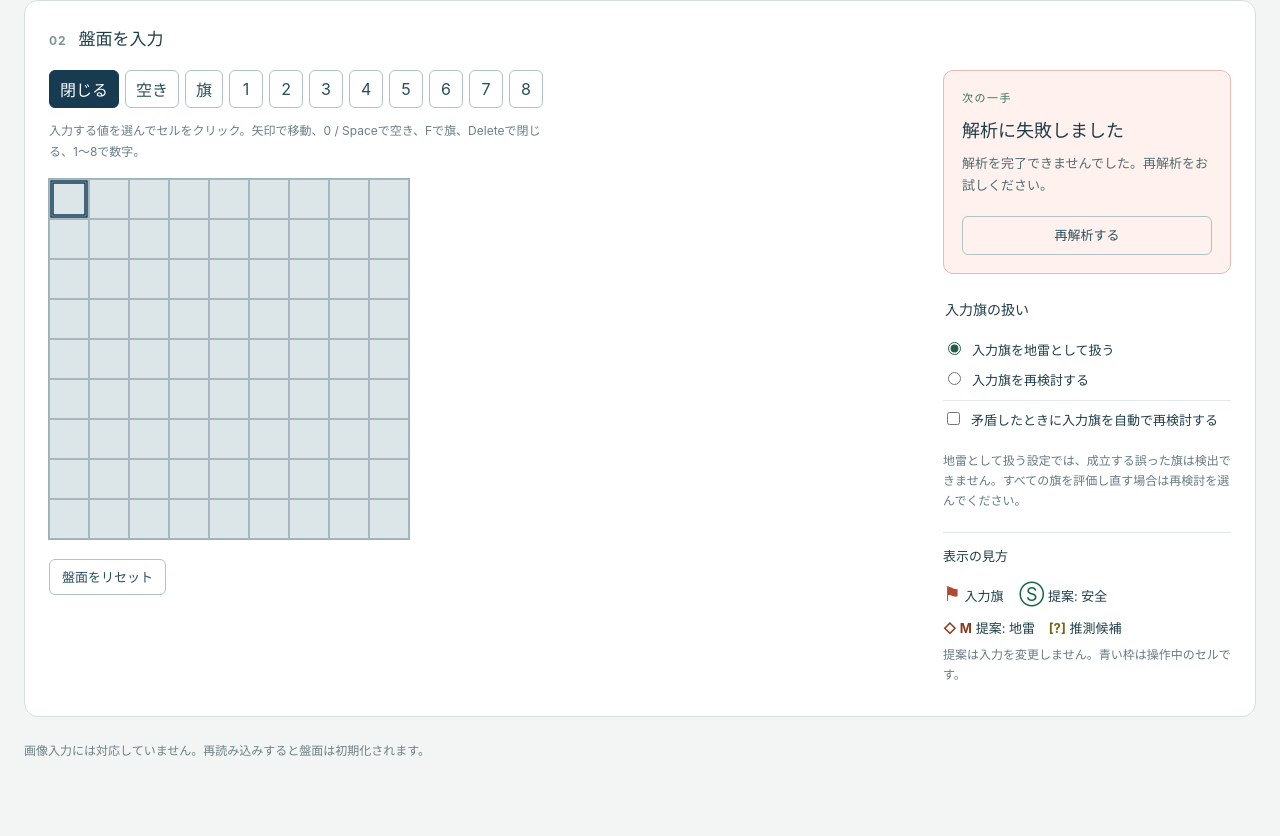
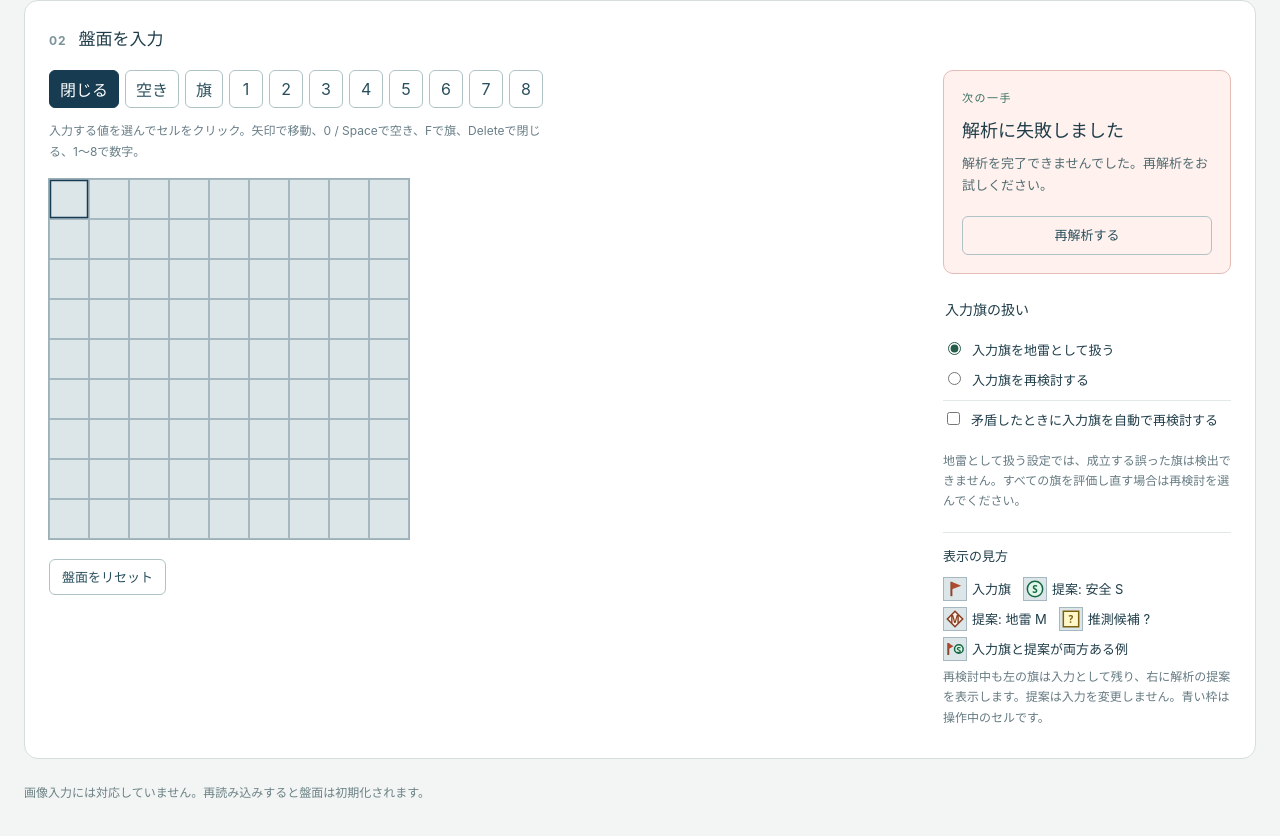
Before and after one commit to KKishikawa/minesweeper-slv, a website built with Vite: page index.html in a window 1280 px wide. Shown: the part 405-1241 px from the top of the page. Before the commit the page ends 1199 px from the top, so only its background shows below. Built offline with nearby package versions, Linux system fonts and the light colour scheme.

Commit message:
fix: align board legend and preserve reconsidered flags

```diff
--- a/src/app/app.ts
+++ b/src/app/app.ts
@@ -7,6 +7,7 @@ import { mountBoardSettings } from '../ui/board-settings';
 import { mountBoardEditor } from '../ui/board-editor';
 import { computeLayout } from '../ui/layout';
 import { statusText } from '../ui/status';
+import { renderLegend } from '../ui/board-legend';
 
 export function mountApp(root: HTMLElement, options: Partial<SolverClientOptions> = {}): { dispose(): void } {
   root.innerHTML = `
@@ -29,9 +30,10 @@ export function mountApp(root: HTMLElement, options: Partial<SolverClientOptions
           <p class="policy-note">地雷として扱う設定では、成立する誤った旗は検出できません。すべての旗を評価し直す場合は再検討を選んでください。</p>
           <p class="effective-policy"></p>
           <section class="legend" aria-label="凡例"><h3>表示の見方</h3>
-            <p><span class="legend-flag">⚑</span> 入力旗 <span class="legend-safe">Ⓢ</span> 提案: 安全</p>
-            <p><span class="legend-mine">◇ M</span> 提案: 地雷 <span class="legend-guess">[?]</span> 推測候補</p>
-            <p class="legend-note">提案は入力を変更しません。青い枠は操作中のセルです。</p>
+            <p class="legend-items"><span><canvas data-symbol="flag" aria-hidden="true"></canvas> 入力旗</span><span><canvas data-symbol="safe" aria-hidden="true"></canvas> 提案: 安全 S</span></p>
+            <p class="legend-items"><span><canvas data-symbol="mine" aria-hidden="true"></canvas> 提案: 地雷 M</span><span><canvas data-symbol="guess" aria-hidden="true"></canvas> 推測候補 ?</span></p>
+            <p class="legend-items"><span><canvas data-symbol="flag-safe" aria-hidden="true"></canvas> 入力旗と提案が両方ある例</span></p>
+            <p class="legend-note">再検討中も左の旗は入力として残り、右に解析の提案を表示します。提案は入力を変更しません。青い枠は操作中のセルです。</p>
           </section>
         </aside>
       </div>
@@ -55,6 +57,7 @@ export function mountApp(root: HTMLElement, options: Partial<SolverClientOptions
     workspace.dataset.placement = layout.placement;
     editorRoot.style.setProperty('--board-cell-size', String(layout.cellSize));
     editor.update(state.board, state.proposal, state.validation);
+    renderLegend(get('.legend'));
     get('.status').textContent = statusText(state);
     get('.result-card').dataset.phase = state.phase;
     get('.proposal-counts').textContent = state.proposal ? `安全 ${state.proposal.safe.length} · 地雷 ${state.proposal.mines.length} · 推測候補 ${state.proposal.guesses.length}` : '';
--- a/src/app/style.css
+++ b/src/app/style.css
@@ -51,9 +51,8 @@ input[aria-invalid="true"] { border-color: #b52e35; }
 .legend { border-top: 1px solid #e1e7e5; padding-top: 12px; margin-top: 20px; }
 .legend h3 { margin: 0 0 10px; font-size: 13px; }
 .legend p { margin: 6px 0; }
-.legend-flag { color: #ac4b2f; font-size: 20px; }
-.legend-safe { color: #146743; font-size: 18px; margin-left: 12px; }
-.legend-mine { color: #873c20; font-weight: 700; }
-.legend-guess { color: #7a6211; font-weight: 700; margin-left: 10px; }
+.legend-items { display: flex; flex-wrap: wrap; gap: 8px 12px; }
+.legend-items span { display: inline-flex; align-items: center; gap: 5px; }
+.legend canvas { width: 24px; height: 24px; flex-shrink: 0; }
 footer { font-size: 12px; color: #6c8185; padding: 4px 0 12px; }
 @media (max-width: 700px) { #app { padding: 24px 12px; } .settings-card, .workbench { padding: 16px; } }
--- /dev/null
+++ b/src/ui/board-legend.ts
@@ -0,0 +1,24 @@
+import { createBoard, editCell } from '../board/board';
+import type { SolverProposal } from '../solver/types';
+import { renderBoard } from './board-renderer';
+
+// Use the actual board renderer so the legend cannot drift to different glyphs.
+export function renderLegend(root: HTMLElement): void {
+  root.querySelectorAll<HTMLCanvasElement>('canvas[data-symbol]').forEach(canvas => {
+    const symbol = canvas.dataset.symbol;
+    let board = createBoard(1, 1, 0, 0);
+    if (symbol === 'flag' || symbol === 'flag-safe') board = editCell(board, 0, 'flag');
+    const proposal: SolverProposal = {
+      safe: symbol === 'safe' || symbol === 'flag-safe' ? [0] : [],
+      mines: symbol === 'mine' ? [0] : [],
+      guesses: symbol === 'guess' ? [0] : [], primaryGuess: null,
+    };
+    const dpr = window.devicePixelRatio || 1;
+    canvas.width = Math.round(24 * dpr); canvas.height = Math.round(24 * dpr);
+    const ctx = canvas.getContext('2d');
+    if (ctx) {
+      ctx.setTransform(dpr, 0, 0, dpr, 0, 0);
+      renderBoard(ctx, board, proposal, { status: 'valid' }, -1, 24);
+    }
+  });
+}
--- a/src/ui/board-renderer.ts
+++ b/src/ui/board-renderer.ts
@@ -5,6 +5,13 @@ export function hitTest(x: number, y: number, cellSize: number, width: number, h
   if (![x, y, cellSize].every(Number.isFinite) || cellSize <= 0 || x < 0 || y < 0 || x >= width * cellSize || y >= height * cellSize) return null;
   return Math.floor(y / cellSize) * width + Math.floor(x / cellSize);
 }
+function drawFlag(ctx: CanvasRenderingContext2D, x: number, y: number, width: number, height: number): void {
+  ctx.strokeStyle = '#8b452c'; ctx.lineWidth = 2;
+  ctx.beginPath(); ctx.moveTo(x, y); ctx.lineTo(x, y + height); ctx.stroke();
+  ctx.fillStyle = '#ac4b2f'; ctx.beginPath(); ctx.moveTo(x, y);
+  ctx.lineTo(x + width, y + height * .27); ctx.lineTo(x, y + height * .53); ctx.closePath(); ctx.fill();
+}
+
 export function renderBoard(ctx: CanvasRenderingContext2D, board: BoardSnapshot, proposal: SolverProposal | null,
   validation: ValidationResult, selected: number, cellSize: number): void {
   ctx.clearRect(0, 0, board.width * cellSize, board.height * cellSize);
@@ -15,7 +22,9 @@ export function renderBoard(ctx: CanvasRenderingContext2D, board: BoardSnapshot,
   board.cells.forEach((cell, index) => {
     const x = (index % board.width) * cellSize;
     const y = Math.floor(index / board.width) * cellSize;
-    const cx = x + cellSize / 2;
+    const hasProposal = safe.has(index) || mines.has(index) || guesses.has(index);
+    const flagWithProposal = cell.value === 'flag' && hasProposal;
+    const cx = x + cellSize * (flagWithProposal ? .66 : .5);
     const cy = y + cellSize / 2;
     ctx.save();
     ctx.fillStyle = typeof cell.value === 'number' ? '#f8fafb' : '#dce6e9';
@@ -28,31 +37,28 @@ export function renderBoard(ctx: CanvasRenderingContext2D, board: BoardSnapshot,
     ctx.fillStyle = '#173b51';
     if (typeof cell.value === 'number' && cell.value > 0) ctx.fillText(String(cell.value), cx, cy + 1);
     if (cell.value === 'flag') {
-      ctx.strokeStyle = '#8b452c'; ctx.lineWidth = 2;
-      ctx.beginPath(); ctx.moveTo(x + cellSize * .35, y + cellSize * .2); ctx.lineTo(x + cellSize * .35, y + cellSize * .8); ctx.stroke();
-      ctx.fillStyle = '#ac4b2f'; ctx.beginPath(); ctx.moveTo(x + cellSize * .35, y + cellSize * .2);
-      ctx.lineTo(x + cellSize * .76, y + cellSize * .36); ctx.lineTo(x + cellSize * .35, y + cellSize * .52); ctx.fill();
+      // Keep the pole and pennant inside the focus border, beside any proposal.
+      if (flagWithProposal) drawFlag(ctx, x + cellSize * .22, y + cellSize * .25, cellSize * .22, cellSize * .5);
+      else drawFlag(ctx, x + cellSize * .35, y + cellSize * .2, cellSize * .41, cellSize * .6);
     }
-    if (safe.has(index) || mines.has(index) || guesses.has(index)) {
+    if (hasProposal) {
       ctx.fillStyle = safe.has(index) ? '#e0f6ea' : mines.has(index) ? '#fff0e4' : '#fff7c9';
       ctx.strokeStyle = safe.has(index) ? '#146743' : mines.has(index) ? '#873c20' : '#7a6211';
-      const r = cellSize * .32;
+      const r = cellSize * (flagWithProposal ? .18 : .32);
       ctx.lineWidth = 1.5; ctx.beginPath();
       if (safe.has(index)) ctx.arc(cx, cy, r, 0, Math.PI * 2);
       else if (mines.has(index)) { ctx.moveTo(cx, cy - r); ctx.lineTo(cx + r, cy); ctx.lineTo(cx, cy + r); ctx.lineTo(cx - r, cy); ctx.closePath(); }
       else ctx.rect(cx - r, cy - r, 2 * r, 2 * r);
       ctx.fill(); ctx.stroke(); ctx.fillStyle = ctx.strokeStyle;
-      ctx.font = `700 ${Math.round(cellSize * .4)}px system-ui`;
+      ctx.font = `700 ${Math.round(cellSize * (flagWithProposal ? .36 : .4))}px system-ui`;
       ctx.fillText(safe.has(index) ? 'S' : mines.has(index) ? 'M' : '?', cx, cy + 1);
-      // Keep a small flag visible when a reconsidered input flag has a proposal.
-      if (cell.value === 'flag') { ctx.fillStyle = '#ac4b2f'; ctx.fillRect(x + 2, y + 2, 5, 5); }
     }
     if (cell.uncertain) { ctx.setLineDash([3, 2]); ctx.strokeStyle = '#945c00'; ctx.strokeRect(x + 3, y + 3, cellSize - 6, cellSize - 6); ctx.setLineDash([]); }
     if (invalid.has(index)) { ctx.fillStyle = '#b32229'; ctx.font = `bold ${cellSize * .65}px system-ui`; ctx.fillText('×', cx, cy); }
     if (index === selected) {
       ctx.strokeStyle = '#163b54'; ctx.lineWidth = 1.5;
-      ctx.strokeRect(x + 2, y + 2, cellSize - 4, cellSize - 4);
-      ctx.strokeRect(x + 4, y + 4, cellSize - 8, cellSize - 8);
+      // Selection stays at the perimeter; the CSS keyboard focus ring uses the same free margin.
+      ctx.strokeRect(x + 1.5, y + 1.5, cellSize - 3, cellSize - 3);
     }
     ctx.restore();
   });
```
Also changed, not shown: docs/project/manual-mvp-release.md (+2 -2 lines), docs/project/manual-mvp-windows-checklist.md (+16 -2 lines), docs/project/manual-mvp-windows-feedback-2026-10-10.md (+3 -2 lines), test/browser/legend.test.ts (added, +93 -0 lines).
